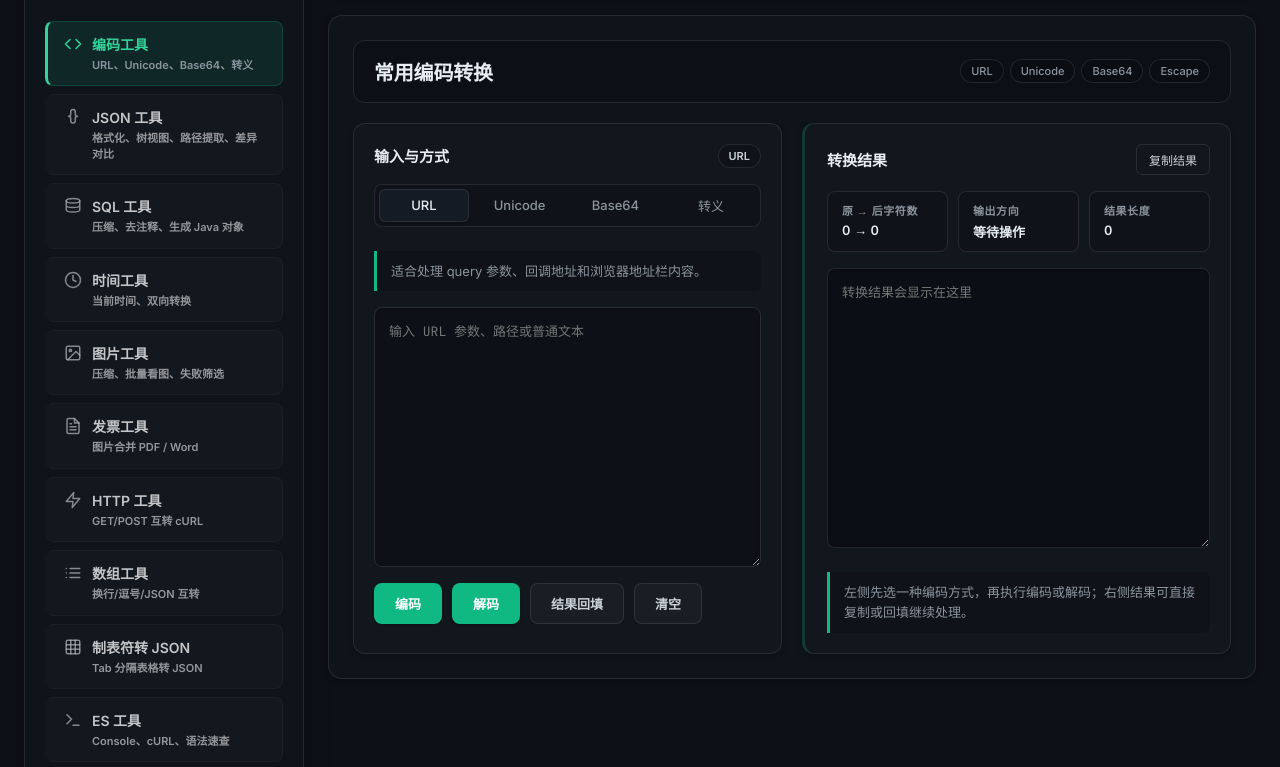
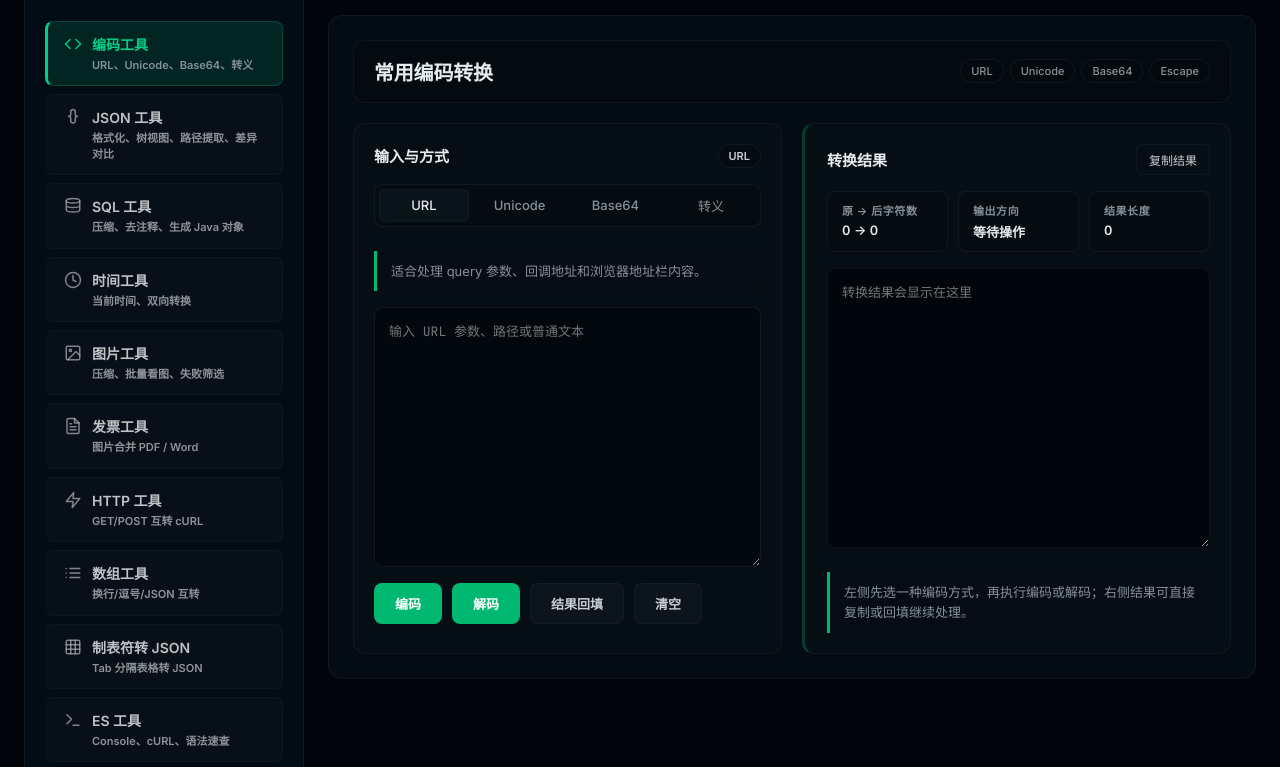
Before and after one commit to mingzhixiao/utils, a browser extension: page site/index.html in a window 1280 px wide. Shown: the part 130-897 px from the top of the page. Drawn offline with Linux system fonts and the light colour scheme.

Commit message:
style: 站点主题迁移至 OKLCH 设计令牌并整理忽略规则

```diff
--- a/site/styles.css
+++ b/site/styles.css
@@ -1,86 +1,89 @@
+/* Hallmark · macrostructure: Side-Rail Workbench · tone: technical · anchor hue: emerald (oklch(0.68 0.18 160)) · pre-emit critique: P5 H5 E5 S5 R5 V5 */
+@import "tokens.css";
+
 :root {
-  /* 深色默认主题：中性 slate 表面 + 克制的 emerald 强调色，扁平、去装饰 */
+  /* Hallmark Anti-AI-Slop System Token Block (OKLCH Color Space) */
   color-scheme: dark;
-  --bg-1: #0a0e14;
-  --bg-2: #0d1117;
-  --rail-bg: #0f141b;
-  --panel-bg: #0f141b;
-  --panel-strong: #151b24;
-  --card-bg: #12161d;
-  --text: #e6edf3;
-  --muted: #8b949e;
-  --muted-strong: #c9d1d9;
-  --border: rgba(230, 237, 243, 0.1);
-  --border-focus: #34d399;
-  --accent: #10b981;
-  --accent-strong: #34d399;
-  --accent-soft: rgba(16, 185, 129, 0.12);
-  --teal: #10b981;
-  --teal-soft: rgba(16, 185, 129, 0.12);
-  --danger: #f85149;
-  --danger-soft: rgba(248, 81, 73, 0.12);
-  --shadow-md: 0 2px 6px rgba(0, 0, 0, 0.24);
-  --shadow-lg: 0 8px 24px rgba(0, 0, 0, 0.28);
-  --shadow-xl: 0 16px 40px rgba(0, 0, 0, 0.34);
-  --shadow-sm: 0 1px 3px rgba(0, 0, 0, 0.2);
+  --bg-1: oklch(0.14 0.02 240);
+  --bg-2: oklch(0.11 0.02 240);
+  --rail-bg: oklch(0.15 0.025 240);
+  --panel-bg: oklch(0.15 0.02 240);
+  --panel-strong: oklch(0.18 0.02 240);
+  --card-bg: oklch(0.16 0.02 240);
+  --text: oklch(0.94 0.01 240);
+  --muted: oklch(0.65 0.02 240);
+  --muted-strong: oklch(0.85 0.01 240);
+  --border: oklch(0.28 0.02 240 / 0.4);
+  --border-focus: oklch(0.75 0.18 160);
+  --accent: oklch(0.68 0.18 160);
+  --accent-strong: oklch(0.75 0.18 160);
+  --accent-soft: oklch(0.68 0.18 160 / 0.14);
+  --teal: oklch(0.68 0.18 160);
+  --teal-soft: oklch(0.68 0.18 160 / 0.14);
+  --danger: oklch(0.65 0.22 25);
+  --danger-soft: oklch(0.65 0.22 25 / 0.14);
+  --shadow-md: 0 2px 6px oklch(0.05 0.02 240 / 0.35);
+  --shadow-lg: 0 8px 24px oklch(0.05 0.02 240 / 0.45);
+  --shadow-xl: 0 16px 40px oklch(0.05 0.02 240 / 0.55);
+  --shadow-sm: 0 1px 3px oklch(0.05 0.02 240 / 0.25);
   --radius-xl: 14px;
   --radius-lg: 12px;
   --radius-md: 8px;
   --radius-sm: 6px;
-  --font-display: "Inter", "Segoe UI", "PingFang SC", "Microsoft YaHei", sans-serif;
-  --font-body: "Inter", "Segoe UI", "PingFang SC", "Microsoft YaHei", sans-serif;
+  --font-display: "Inter", system-ui, -apple-system, BlinkMacSystemFont, "PingFang SC", "Microsoft YaHei", sans-serif;
+  --font-body: "Inter", system-ui, -apple-system, BlinkMacSystemFont, "PingFang SC", "Microsoft YaHei", sans-serif;
   --font-mono: "JetBrains Mono", "Fira Code", "Cascadia Code", Consolas, monospace;
-  --scrollbar-thumb: #2d333b;
-  --scrollbar-track: #0d1117;
-  --input-bg: #0d1117;
-  --input-bg-hover: #111722;
-  --input-border: rgba(230, 237, 243, 0.12);
-  --input-border-hover: rgba(230, 237, 243, 0.22);
-  --input-shadow: inset 0 1px 2px rgba(0, 0, 0, 0.28);
-  --input-placeholder: rgba(139, 148, 158, 0.7);
-  --tab-bg: rgba(0, 0, 0, 0.2);
-  --output-bg: #0b0f15;
-  --pane-accent-border: rgba(16, 185, 129, 0.22);
-  --overlay-subtle: rgba(0, 0, 0, 0.16);
+  --scrollbar-thumb: oklch(0.28 0.02 240);
+  --scrollbar-track: oklch(0.12 0.02 240);
+  --input-bg: oklch(0.13 0.02 240);
+  --input-bg-hover: oklch(0.16 0.02 240);
+  --input-border: oklch(0.28 0.02 240 / 0.5);
+  --input-border-hover: oklch(0.68 0.18 160 / 0.5);
+  --input-shadow: inset 0 1px 2px oklch(0.05 0.02 240 / 0.4);
+  --input-placeholder: oklch(0.62 0.02 240);
+  --tab-bg: oklch(0.12 0.02 240 / 0.5);
+  --output-bg: oklch(0.12 0.02 240);
+  --pane-accent-border: oklch(0.68 0.18 160 / 0.28);
+  --overlay-subtle: oklch(0.14 0.02 240 / 0.4);
 }
 
 html[data-theme="light"] {
-  /* 浅色主题：侧栏保持深色，内容区扁平白底 */
+  /* Light theme: Crisp paper surface + emerald anchor */
   color-scheme: light;
-  --bg-1: #f6f8fa;
-  --bg-2: #eef1f5;
-  --rail-bg: #0f141b;
-  --panel-bg: #ffffff;
-  --panel-strong: #ffffff;
-  --card-bg: #ffffff;
-  --text: #1f2328;
-  --muted: #656d76;
-  --muted-strong: #24292f;
-  --border: rgba(31, 35, 40, 0.12);
-  --border-focus: #10b981;
-  --accent: #059669;
-  --accent-strong: #047857;
-  --accent-soft: rgba(5, 150, 105, 0.1);
-  --teal: #059669;
-  --teal-soft: rgba(5, 150, 105, 0.1);
-  --danger: #d1242f;
-  --danger-soft: rgba(209, 36, 47, 0.1);
-  --shadow-lg: 0 8px 24px rgba(31, 35, 40, 0.08);
-  --shadow-xl: 0 16px 40px rgba(31, 35, 40, 0.12);
-  --shadow-md: 0 2px 6px rgba(31, 35, 40, 0.06);
-  --shadow-sm: 0 1px 3px rgba(31, 35, 40, 0.04);
-  --scrollbar-thumb: #c3c8cf;
-  --scrollbar-track: #eef1f5;
-  --input-bg: #ffffff;
-  --input-bg-hover: #f6f8fa;
-  --input-border: rgba(31, 35, 40, 0.16);
-  --input-border-hover: rgba(5, 150, 105, 0.4);
-  --input-shadow: inset 0 1px 2px rgba(31, 35, 40, 0.04), 0 1px 2px rgba(31, 35, 40, 0.03);
-  --input-placeholder: #8b949e;
-  --tab-bg: rgba(31, 35, 40, 0.06);
-  --output-bg: #f6f8fa;
-  --pane-accent-border: rgba(5, 150, 105, 0.24);
-  --overlay-subtle: rgba(31, 35, 40, 0.05);
+  --bg-1: oklch(0.97 0.005 240);
+  --bg-2: oklch(0.95 0.005 240);
+  --rail-bg: oklch(0.15 0.025 240);
+  --panel-bg: oklch(1.00 0.00 0);
+  --panel-strong: oklch(1.00 0.00 0);
+  --card-bg: oklch(1.00 0.00 0);
+  --text: oklch(0.20 0.02 240);
+  --muted: oklch(0.48 0.02 240);
+  --muted-strong: oklch(0.28 0.02 240);
+  --border: oklch(0.88 0.01 240);
+  --border-focus: oklch(0.55 0.17 160);
+  --accent: oklch(0.55 0.17 160);
+  --accent-strong: oklch(0.48 0.18 160);
+  --accent-soft: oklch(0.55 0.17 160 / 0.12);
+  --teal: oklch(0.55 0.17 160);
+  --teal-soft: oklch(0.55 0.17 160 / 0.12);
+  --danger: oklch(0.52 0.22 25);
+  --danger-soft: oklch(0.52 0.22 25 / 0.12);
+  --shadow-lg: 0 8px 24px oklch(0.20 0.02 240 / 0.08);
+  --shadow-xl: 0 16px 40px oklch(0.20 0.02 240 / 0.12);
+  --shadow-md: 0 2px 6px oklch(0.20 0.02 240 / 0.06);
+  --shadow-sm: 0 1px 3px oklch(0.20 0.02 240 / 0.04);
+  --scrollbar-thumb: oklch(0.82 0.01 240);
+  --scrollbar-track: oklch(0.95 0.005 240);
+  --input-bg: oklch(1.00 0.00 0);
+  --input-bg-hover: oklch(0.98 0.005 240);
+  --input-border: oklch(0.85 0.01 240);
+  --input-border-hover: oklch(0.55 0.17 160 / 0.5);
+  --input-shadow: inset 0 1px 2px oklch(0.20 0.02 240 / 0.04);
+  --input-placeholder: oklch(0.58 0.02 240);
+  --tab-bg: oklch(0.92 0.005 240);
+  --output-bg: oklch(0.97 0.005 240);
+  --pane-accent-border: oklch(0.55 0.17 160 / 0.24);
+  --overlay-subtle: oklch(0.95 0.005 240);
 }
 
 * {
--- /dev/null
+++ b/site/tokens.css
@@ -0,0 +1,79 @@
+/* Hallmark · tokens.css · Anti-AI-Slop System Token Exports */
+:root {
+  /* Colors - Dark Mode Default (OKLCH Space) */
+  --color-paper-1: oklch(0.14 0.02 240);
+  --color-paper-2: oklch(0.11 0.02 240);
+  --color-rail-bg: oklch(0.15 0.025 240);
+  --color-panel-bg: oklch(0.15 0.02 240);
+  --color-panel-strong: oklch(0.18 0.02 240);
+  --color-card-bg: oklch(0.16 0.02 240);
+  --color-text: oklch(0.94 0.01 240);
+  --color-muted: oklch(0.65 0.02 240);
+  --color-muted-strong: oklch(0.85 0.01 240);
+  --color-border: oklch(0.28 0.02 240 / 0.4);
+  --color-border-focus: oklch(0.75 0.18 160);
+  --color-accent: oklch(0.68 0.18 160);
+  --color-accent-strong: oklch(0.75 0.18 160);
+  --color-accent-soft: oklch(0.68 0.18 160 / 0.14);
+  --color-danger: oklch(0.65 0.22 25);
+  --color-danger-soft: oklch(0.65 0.22 25 / 0.14);
+
+  /* Typography Fonts */
+  --font-display: "Inter", system-ui, -apple-system, BlinkMacSystemFont, "PingFang SC", sans-serif;
+  --font-body: "Inter", system-ui, -apple-system, BlinkMacSystemFont, "PingFang SC", sans-serif;
+  --font-mono: "JetBrains Mono", "Fira Code", Consolas, monospace;
+
+  /* Type Scale */
+  --text-xs: 11px;
+  --text-sm: 12.5px;
+  --text-base: 14px;
+  --text-lg: 16px;
+  --text-xl: 18px;
+  --text-2xl: 22px;
+  --text-3xl: 28px;
+
+  /* Spacing Scale (4pt semantic scale) */
+  --space-2xs: 4px;
+  --space-xs: 8px;
+  --space-sm: 12px;
+  --space-md: 16px;
+  --space-lg: 24px;
+  --space-xl: 32px;
+
+  /* Radius Scale */
+  --radius-sm: 6px;
+  --radius-md: 8px;
+  --radius-lg: 12px;
+  --radius-xl: 14px;
+  --radius-full: 9999px;
+
+  /* Motion Primitives */
+  --ease-out: cubic-bezier(0.16, 1, 0.3, 1);
+  --ease-in-out: cubic-bezier(0.65, 0, 0.35, 1);
+  --dur-fast: 150ms;
+  --dur-normal: 250ms;
+
+  /* Shadow Depth */
+  --shadow-sm: 0 1px 3px oklch(0.05 0.02 240 / 0.25);
+  --shadow-md: 0 2px 6px oklch(0.05 0.02 240 / 0.35);
+  --shadow-lg: 0 8px 24px oklch(0.05 0.02 240 / 0.45);
+}
+
+html[data-theme="light"] {
+  --color-paper-1: oklch(0.97 0.005 240);
+  --color-paper-2: oklch(0.95 0.005 240);
+  --color-rail-bg: oklch(0.15 0.025 240);
+  --color-panel-bg: oklch(1.00 0.00 0);
+  --color-panel-strong: oklch(1.00 0.00 0);
+  --color-card-bg: oklch(1.00 0.00 0);
+  --color-text: oklch(0.20 0.02 240);
+  --color-muted: oklch(0.48 0.02 240);
+  --color-muted-strong: oklch(0.28 0.02 240);
+  --color-border: oklch(0.88 0.01 240);
+  --color-border-focus: oklch(0.55 0.17 160);
+  --color-accent: oklch(0.55 0.17 160);
+  --color-accent-strong: oklch(0.48 0.18 160);
+  --color-accent-soft: oklch(0.55 0.17 160 / 0.12);
+  --color-danger: oklch(0.52 0.22 25);
+  --color-danger-soft: oklch(0.52 0.22 25 / 0.12);
+}
```
Also changed, not shown: site/md-index.html (+43 -39 lines), 1 other file.
